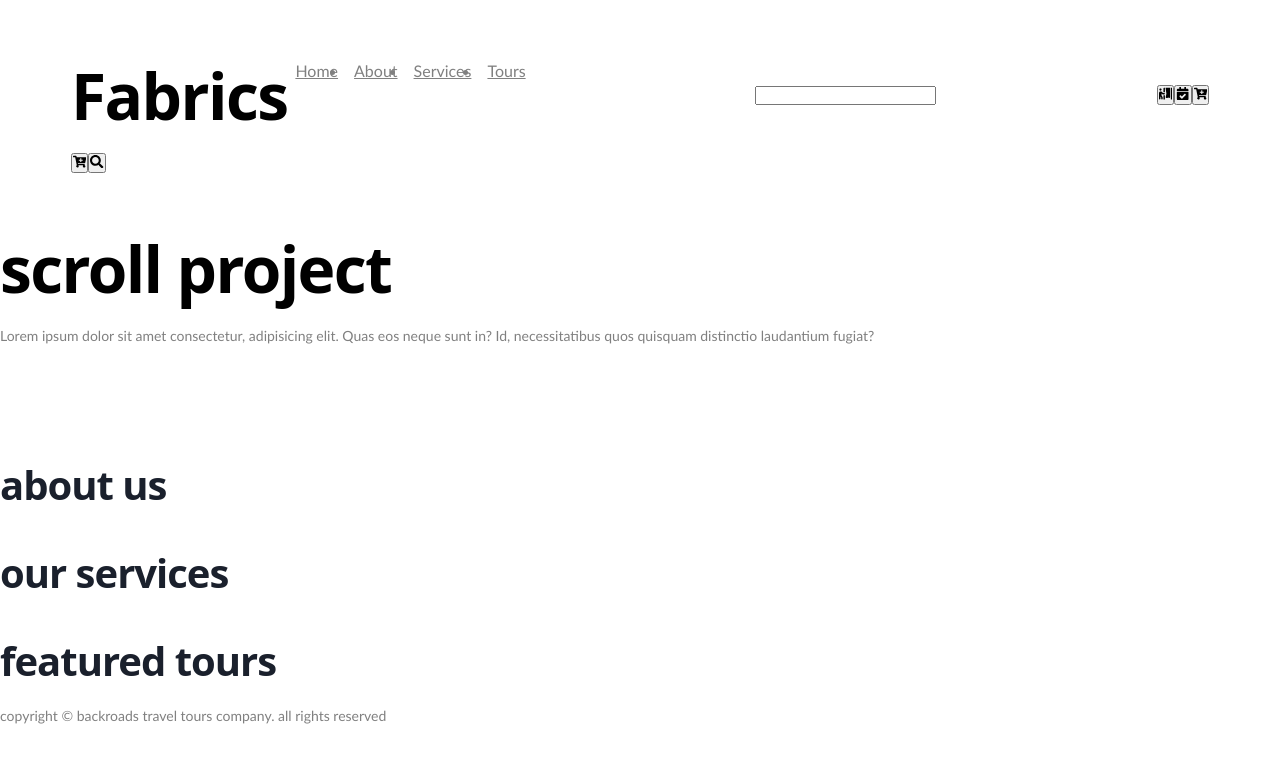
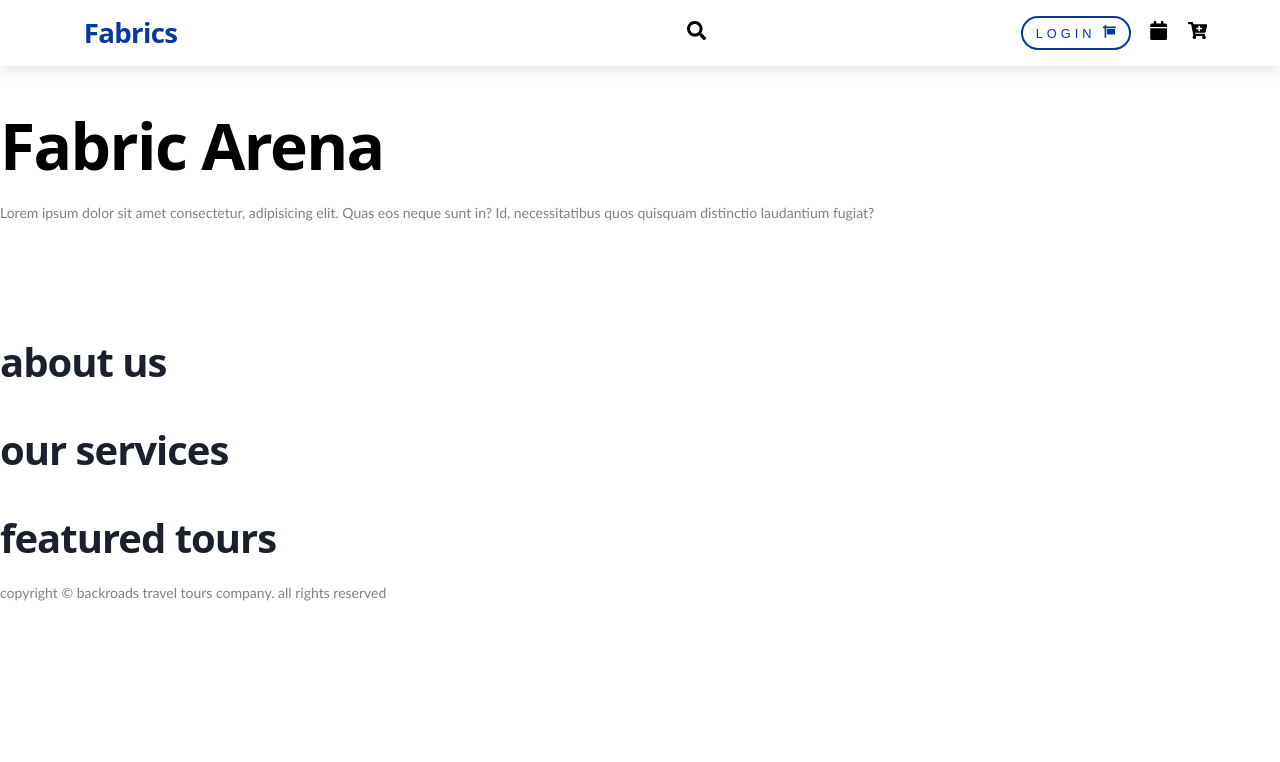
Before and after one commit to jirois/fabrics, a React (Create React App) app in the folder frontend/: page / in a window 1280 px wide. Shown: the top 762 px of the page. Built offline with nearby package versions, Linux system fonts and the light colour scheme.

Commit message:
feat: added navbar

```diff
--- a/frontend/src/components/hero/Hero.js
+++ b/frontend/src/components/hero/Hero.js
@@ -4,7 +4,7 @@ function Hero(props) {
   return (
     <div class="banner">
       <div class="container">
-        <h1>scroll project</h1>
+        <h1>Fabric Arena</h1>
         <p>
           Lorem ipsum dolor sit amet consectetur, adipisicing elit. Quas eos
           neque sunt in? Id, necessitatibus quos quisquam distinctio laudantium
--- a/frontend/src/components/navbar/Navbar.js
+++ b/frontend/src/components/navbar/Navbar.js
@@ -1,10 +1,12 @@
 import React from "react";
 import {
   FaBars,
+  FaCalendar,
   FaCalendarCheck,
   FaCartPlus,
   FaPersonBooth,
   FaSearch,
+  FaSign,
 } from "react-icons/fa";
 import "./navbar.scss";
 function Navbar(props) {
@@ -12,20 +14,19 @@ function Navbar(props) {
     <nav id="nav">
       <div class="nav-center">
         <div class="nav-header">
-          {/* <img src={} class="logo" alt="logo" /> */}
-          <div>
-            <div>
-              <h1>Fabrics</h1>
+          <div className="heading">
+            <div className="logo-heading">
               <button class="nav-toggle">
                 <FaBars />
               </button>
+              <h1>Fabrics</h1>
             </div>
-            <div>
+            <div className="heading-btn-container">
+              <button className="search-button">
+                <FaSearch />
+              </button>
               <button className="cart-button">
                 <FaCartPlus />
-              </button>
-              <button className="search-button">
-                <FaSearch />
               </button>
             </div>
           </div>
@@ -55,17 +56,20 @@ function Navbar(props) {
           </div>
         </div>
 
-        <div>
-          <input type="text" />
+        <div className="search-container">
+          <button className="search-desktop-button">
+            <FaSearch />
+          </button>
         </div>
         <div className="users-info-section">
-          <button>
-            <FaPersonBooth />
+          <button className="signin-button btn">
+            LogIn {""}
+            <FaSign />
           </button>
-          <button>
-            <FaCalendarCheck />
+          <button className="notification-button">
+            <FaCalendar />
           </button>
-          <button>
+          <button className="cart-desktop-button">
             <FaCartPlus />
           </button>
         </div>
--- a/frontend/src/components/navbar/navbar.scss
+++ b/frontend/src/components/navbar/navbar.scss
@@ -1,53 +1,95 @@
+@import "../../utils/styles/variable";
+
 nav {
-  background: var(--clr-white);
-  box-shadow: var(--light-shadow);
+  background: $white;
+  box-shadow: $light-shadow;
 }
 .nav-header {
   display: flex;
-  align-items: center;
+  flex-direction: column;
   justify-content: space-between;
-  padding: 1rem;
+  padding: 1rem 1rem 0;
 }
-.nav-toggle {
-  font-size: 1.5rem;
-  color: var(--clr-primary-5);
+.nav-toggle,
+.cart-button,
+.search-button,
+.signin-button,
+.notification-button,
+.cart-desktop-button,
+.search-desktop-button {
+  font-size: 1.2rem;
+  color: $color-heading-black;
   background: transparent;
   border-color: transparent;
-  transition: var(--transition);
+  transition: $transition;
   cursor: pointer;
 }
-.nav-toggle:hover {
-  color: var(--clr-primary-1);
-  transform: rotate(90deg);
+.nav-toggle:hover,
+.cart-button:hover,
+.search-button:hover {
+  color: $accent-color;
 }
-.logo {
-  height: 40px;
+
+.heading {
+  display: flex;
+  justify-content: space-between;
+  margin-bottom: 2rem;
+
+  .logo-heading {
+    display: flex;
+    flex: 2 1 65%;
+
+    h1 {
+      margin: 0;
+      margin-left: 0.8rem;
+      font-size: $fontSize-4;
+      color: $secondary-color;
+    }
+  }
+  .heading-btn-container {
+    display: flex;
+    flex: 1 1 35%;
+    justify-content: flex-end;
+
+    .search-button {
+      margin-right: 0.8rem;
+    }
+    .cart-button {
+      margin-right: 0.2rem;
+    }
+  }
 }
+
+.links li {
+  display: inline;
+}
+
 .links a {
-  color: var(--clr-grey-3);
+  color: $accent-color;
   font-size: 1rem;
   text-transform: capitalize;
-  letter-spacing: var(--spacing);
-  display: block;
-  padding: 0.5rem 1rem;
-  transition: var(--transition);
+  letter-spacing: $spacing-1;
+  display: inline-block;
+  padding: 0.1rem 0.5rem 0;
+  transition: $transition;
 }
 .links a:hover {
   background: var(--clr-primary-8);
   color: var(--clr-primary-5);
-  padding-left: 1.5rem;
 }
-.social-icons {
+
+.links-container {
+  overflow: scroll;
+  transition: $transition;
+  white-space: nowrap;
+  margin: -1rem;
+}
+
+.search-container,
+.users-info-section {
   display: none;
 }
-.links-container {
-  height: 0;
-  overflow: hidden;
-  transition: var(--transition);
-}
-.show-container {
-  height: 10rem;
-}
+
 @media screen and (min-width: 800px) {
   .nav-center {
     max-width: 1170px;
@@ -63,29 +105,25 @@ nav {
   .nav-toggle {
     display: none;
   }
+  .search-button,
+  .cart-button {
+    display: none;
+  }
+
   .links-container {
-    height: auto !important;
+    height: 0;
   }
-  .links {
+  .search-container,
+  .users-info-section {
+    display: inline-block;
+  }
+  .users-info-section {
     display: flex;
-  }
-  .links a {
-    padding: 0;
-    margin: 0 0.5rem;
-  }
-  .links a:hover {
-    padding: 0;
-    background: transparent;
-  }
-  .social-icons {
-    display: flex;
-  }
-  .social-icons a {
-    margin: 0 0.5rem;
-    color: var(--clr-primary-5);
-    transition: var(--transition);
-  }
-  .social-icons a:hover {
-    color: var(--clr-primary-7);
+    justify-content: flex-end;
+
+    .signin-button,
+    .notification-button {
+      margin-right: 1rem;
+    }
   }
 }
--- a/frontend/src/index.scss
+++ b/frontend/src/index.scss
@@ -215,7 +215,7 @@ Buttons
     "main"
     "footer";
   grid-template-columns: 1fr;
-  grid-template-rows: 10rem 1fr 5rem;
+  grid-template-rows: 5rem 1fr 5rem;
   height: 100%;
 
   header {
```
Also changed, not shown: frontend/src/screens/text.txt (deleted).
